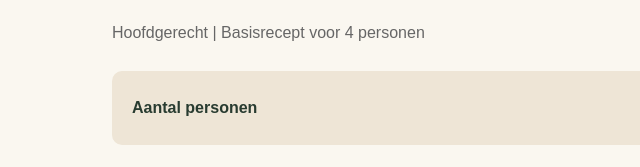
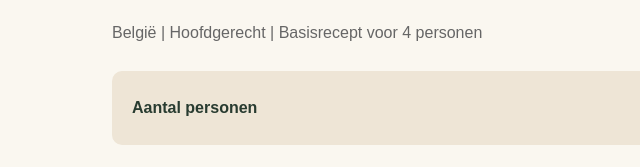
Before and after one commit to bartvandijck4kok-blip/kookworkshops, a plain HTML site: page varkensfilet-met-westmalle-dubbel.html in a window 1280 px wide. Shown: the part 466-633 px from the top of the page, 75-715 px from the left. Drawn offline with Linux system fonts and the light colour scheme.

Commit message:
Publiceer recept: Varkensfilet met Westmalle dubbel

```diff
--- a/varkensfilet-met-westmalle-dubbel.html
+++ b/varkensfilet-met-westmalle-dubbel.html
@@ -269,7 +269,7 @@ footer {
 <h1>Varkensfilet met Westmalle dubbel</h1>
 
 <p class="info">
-    Hoofdgerecht | Basisrecept voor 4 personen
+    België | Hoofdgerecht | Basisrecept voor 4 personen
 </p>
 
 <div class="porties">
```
